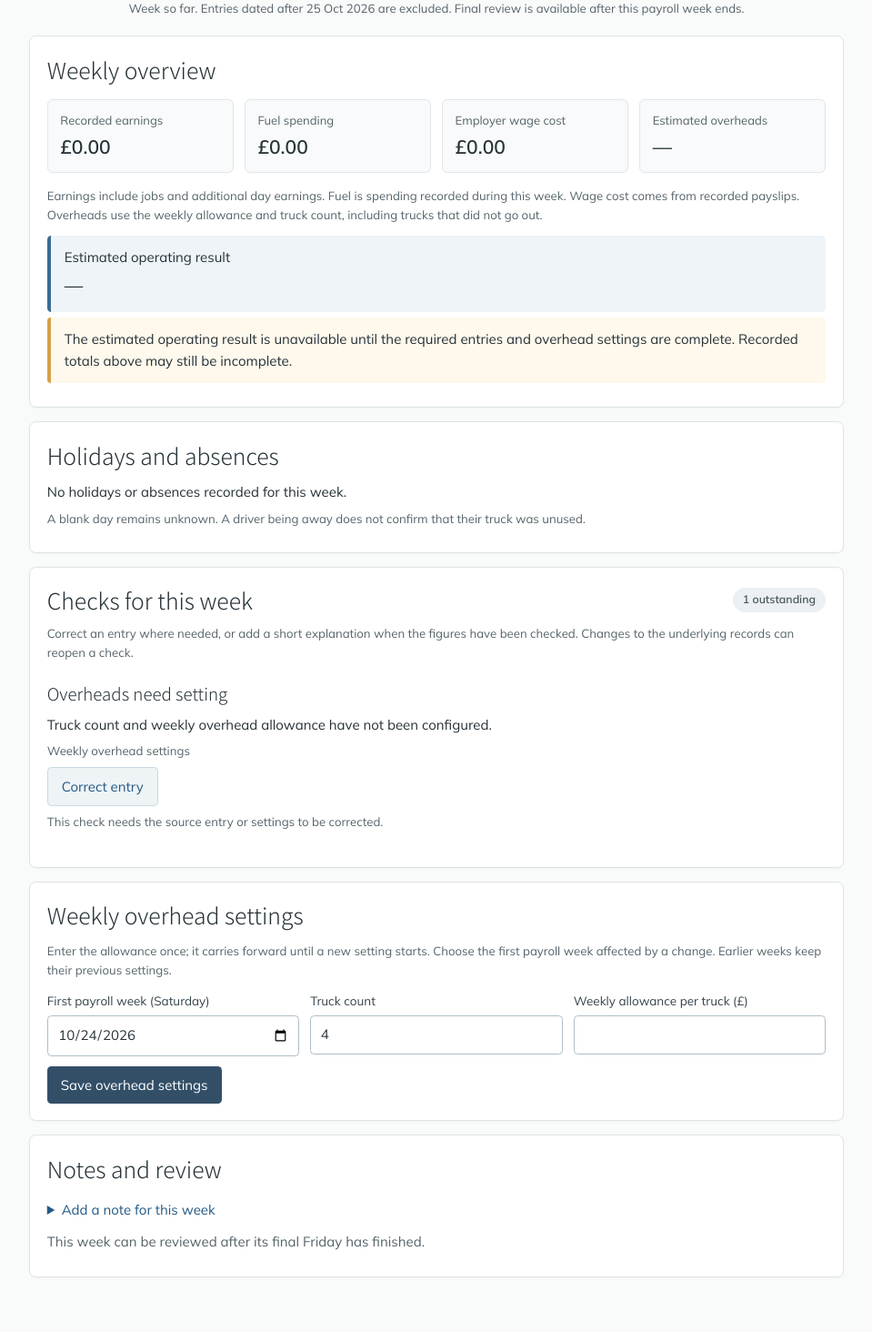
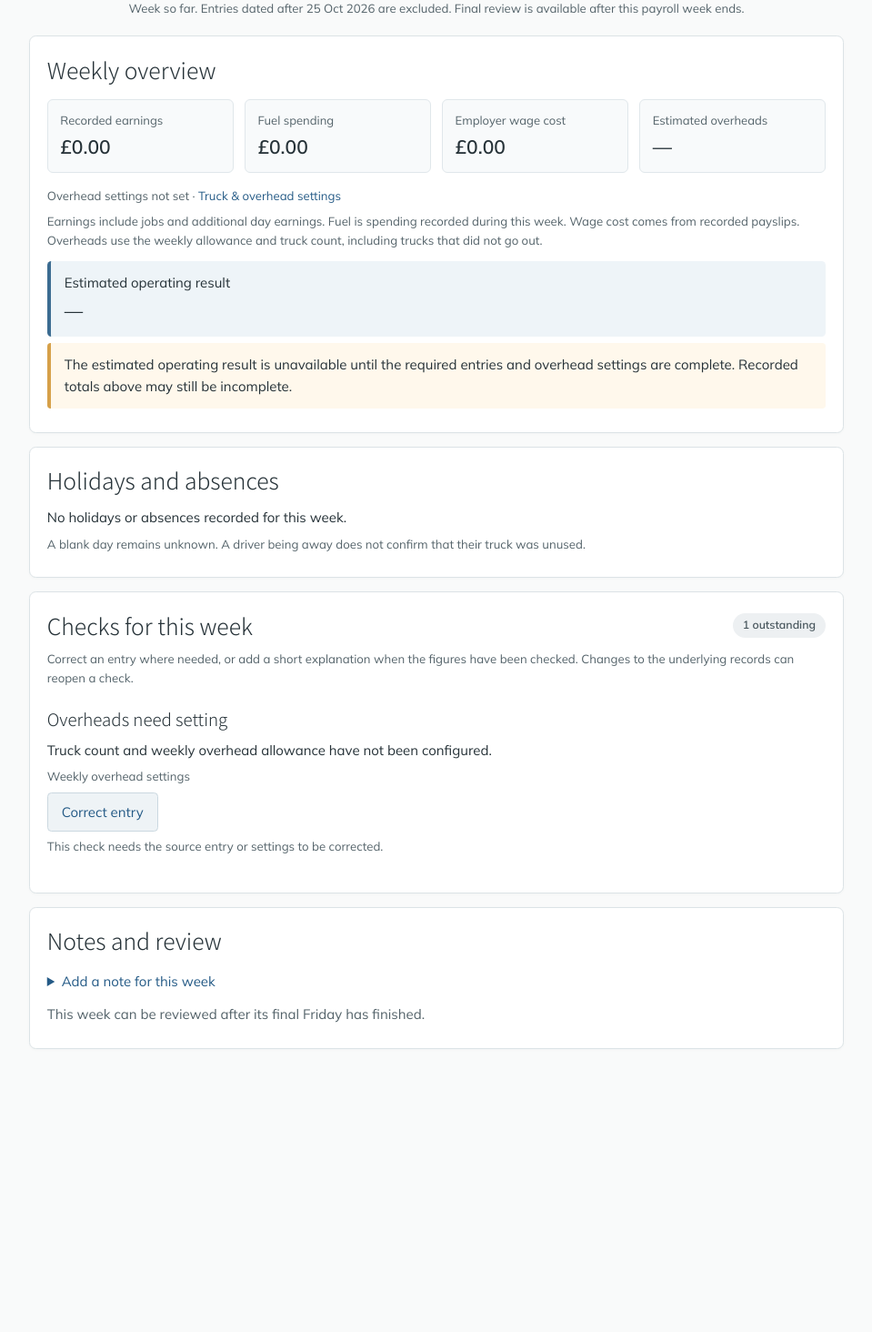
Before and after one commit to rhysjj111/haulage_assist, a Flask app: page /owner-analysis in a window 1280 px wide. Shown: the part 390-1854 px from the top of the page at 91% size, without its empty margins (160-1119 px from the left). After the commit the page ends 1543 px from the top, so only its background shows below. Run offline with Flask 3, Linux system fonts and the light colour scheme; parts of the project's set-up code (start-up, migrations or seed data) failed here and were passed over; some libraries are stand-ins or nearby versions.

Commit message:
Move truck and overhead settings to a dedicated page
Show current, previous and scheduled settings, with dated changes carrying forward automatically. Remove the weekly Overview form and show the actual weekly/monthly report basis, including mixed or missing settings. Preserve validation, review reopening and stale-form protection. No database migration or calculation changes.

```diff
--- a/haulage_app/owner_analysis/forms.py
+++ b/haulage_app/owner_analysis/forms.py
@@ -4,6 +4,8 @@ from flask_wtf import FlaskForm
 from wtforms import BooleanField, DateField, DecimalField, HiddenField, IntegerField, SelectField, TextAreaField
 from wtforms.validators import DataRequired, InputRequired, Length, NumberRange, Optional, ValidationError
 from wtforms.widgets import HiddenInput
+
+from haulage_app.owner_analysis.dates import validate_week_start, week_end
 
 
 def _allowance(form, field):
@@ -16,9 +18,17 @@ def _allowance(form, field):
         raise ValidationError("Use no more than two decimal places.")
 
 
+def _effective_week(form, field):
+    try:
+        validate_week_start(field.data)
+        week_end(field.data)
+    except (TypeError, ValueError, OverflowError):
+        raise ValidationError("Choose a Saturday as the first affected payroll week.") from None
+
+
 class OverheadSettingsForm(FlaskForm):
     selected_week = HiddenField(validators=[InputRequired()])
-    effective_week_start = DateField("First payroll week", validators=[InputRequired()])
+    effective_week_start = DateField("Applies from week beginning (Saturday)", validators=[InputRequired(), _effective_week])
     truck_count = IntegerField("Truck count", validators=[InputRequired(), NumberRange(min=0, max=2147483647)])
     allowance_per_truck = DecimalField("Weekly allowance per truck (£)", places=None,
                                        validators=[InputRequired(), _allowance])
--- a/haulage_app/owner_analysis/routes.py
+++ b/haulage_app/owner_analysis/routes.py
@@ -21,8 +21,10 @@ from haulage_app.owner_analysis.forms import (
     AbsenceForm, IssueVerificationForm, OverheadSettingsForm, WeekNoteForm, WeekReviewForm,
 )
 from haulage_app.owner_analysis.overheads import (
-    ensure_weekly_overhead, overhead_settings_fingerprint, set_overhead_settings,
+    ensure_weekly_overhead, get_weekly_overhead, overhead_settings_fingerprint, set_overhead_settings,
 )
+from haulage_app.owner_analysis.models import OwnerOverheadSetting
+from haulage_app.owner_analysis.overhead_presentation import build_overhead_basis
 from haulage_app.owner_analysis.reviews import (
     get_reviewed_week, save_issue_verification, save_week_note, save_week_review,
 )
@@ -129,7 +131,7 @@ def _prepare_week_presentation(report, *, correction_links=False):
             issue.get("driver_name"), issue.get("truck_registration"),
             issue.get("date").strftime("%d %b %Y") if issue.get("date") else None) if value)
         if correction_links:
-            issue["correction_url"] = "#owner-overheads" if issue["code"] == "missing_overhead_settings" else correction_url(week, issue, report=report)
+            issue["correction_url"] = url_for("owner_analysis.overhead_settings", week_start=week.isoformat()) if issue["code"] == "missing_overhead_settings" else correction_url(week, issue, report=report)
             issue["fuel_flag_correction_url"] = fuel_flag_correction_url(week, issue, report=report) if issue["code"] == "missing_fuel_receipt" else None
         issue["can_confirm_zero"] = "confirmed_zero" in issue.get("verification_decisions", [])
         issue["can_mark_absence"] = issue["code"] == "missing_day"
@@ -214,16 +216,14 @@ def weekly():
     report = _prepare_week_presentation(get_reviewed_week(week, as_of=today), correction_links=view == "overview")
     assigned_month = payroll_month_for_week(week)
     selected_month = f"{assigned_month.year:04d}-{assigned_month.month:02d}"
-    settings = report["overhead_settings"] or {}
-    overhead_form = OverheadSettingsForm(data={"selected_week": week.isoformat(), "effective_week_start": week,
-        "fingerprint": overhead_settings_fingerprint(), "truck_count": settings.get("truck_count", 4),
-        "allowance_per_truck": Decimal(settings["allowance_per_truck"]) / 100 if "allowance_per_truck" in settings else None}) if view == "overview" else None
     # Shared notification context processors also query the database while
     # rendering. Keep the entire read-only response inside this guard.
     with db.session.no_autoflush:
         return render_template("owner_analysis/weekly.html", report=report,
             previous_week=_adjacent_week(week, -7), next_week=_adjacent_week(week, 7), current_week=current.isoformat(),
-            selected_month=selected_month, overhead_form=overhead_form, verification_form=IssueVerificationForm(),
+            selected_month=selected_month, verification_form=IssueVerificationForm(),
+            overhead_basis=build_overhead_basis([report]),
+            settings_url=url_for("owner_analysis.overhead_settings", week_start=week.isoformat()),
             note_form=WeekNoteForm(data={"week_start": week.isoformat(), "fingerprint": report["week_fingerprint"], "scope_key": "week_note"}),
             review_form=WeekReviewForm(data={"week_start": week.isoformat(), "fingerprint": report["week_fingerprint"]}),
             absence_form=AbsenceForm(), **_analysis_context(report, view, selected_id))
@@ -267,19 +267,119 @@ def monthly():
     with db.session.no_autoflush:
         return render_template("owner_analysis/monthly.html", report=report, selected_month=selected_month,
             previous_month=adjacent(-1), next_month=adjacent(1), current_month=_month_key(today),
+            overhead_basis=build_overhead_basis(report["weeks"]),
+            settings_url=url_for("owner_analysis.overhead_settings", week_start=chosen_week.isoformat(), month=selected_month),
             weekly_toggle_week=chosen_week.isoformat(), **_analysis_context(report, view, selected_id,
             selected_month=selected_month, chosen_week=chosen_week))
 
 
+def _settings_month():
+    """Keep return navigation within a validated, local report period."""
+    if len(request.args.getlist("month")) > 1:
+        abort(400, description="Please select one return month.")
+    value = request.args.get("month")
+    if value is not None:
+        try:
+            if re.fullmatch(r"[0-9]{4}-[0-9]{2}", value) is None:
+                raise ValueError()
+            selected = date.fromisoformat(value + "-01")
+            week_end(payroll_weeks_for_month(selected.year, selected.month)[-1])
+        except (TypeError, ValueError, OverflowError):
+            abort(400, description="Please select a valid return month.")
+    return value
+
+
+def _settings_url(week, month=None):
+    return url_for("owner_analysis.overhead_settings", week_start=week.isoformat(),
+                   **({"month": month} if month is not None else {}))
+
+
+def _render_overhead_settings(selected_week, *, month=None, form=None, save_error=None, status=200):
+    # Notification context processors query while rendering, too. Keep this
+    # entire GET/error response read-only, including any pending source edits.
+    with db.session.no_autoflush:
+        current_week = payroll_week_start(today_london())
+        rows = OwnerOverheadSetting.query.order_by(OwnerOverheadSetting.effective_week_start.desc()).all()
+        sources = {row.id: row for row in rows}
+
+        def values_for(week):
+            effective = get_weekly_overhead(week)
+            if effective is None:
+                return None
+            source = sources[effective.source_setting_id]
+            return {"effective_week_start": source.effective_week_start,
+                    "truck_count": effective.truck_count,
+                    "allowance_per_truck": effective.allowance_per_truck,
+                    "total": effective.total}
+
+        current_setting = values_for(current_week)
+        selected_setting = values_for(selected_week)
+        active = next((row for row in rows if row.effective_week_start <= current_week), None)
+        history = [{"effective_week_start": row.effective_week_start,
+                    "truck_count": row.truck_count, "allowance_per_truck": row.allowance_per_truck,
+                    "total": row.total,
+                    "status": "scheduled" if row.effective_week_start > current_week else
+                              "current" if row is active else "previous"} for row in rows]
+        if form is None:
+            form = OverheadSettingsForm(data={
+                "selected_week": selected_week.isoformat(), "effective_week_start": current_week,
+                "fingerprint": overhead_settings_fingerprint(),
+                "truck_count": current_setting["truck_count"] if current_setting is not None else 4,
+                "allowance_per_truck": Decimal(current_setting["allowance_per_truck"]) / 100
+                                       if current_setting is not None else None,
+            })
+        return render_template("owner_analysis/overheads.html", overhead_form=form,
+            current_week=current_week, selected_week=selected_week, current_setting=current_setting,
+            selected_setting=selected_setting, settings_history=history, save_error=save_error,
+            settings_url=_settings_url(selected_week, month),
+            form_action=url_for("owner_analysis.save_overheads", **({"month": month} if month is not None else {})),
+            back_url=url_for("owner_analysis.monthly", month=month, week_start=selected_week.isoformat())
+                     if month is not None else url_for("owner_analysis.weekly", week_start=selected_week.isoformat()),
+            back_label="Back to monthly analysis" if month is not None else "Back to weekly analysis"), status
+
+
+@owner_analysis_bp.route("/owner-analysis/overheads", methods=["GET"])
+def overhead_settings():
+    if len(request.args.getlist("week_start")) > 1:
+        abort(400, description="Please select one report week.")
+    try:
+        selected_week = _parse_week(request.args.get("week_start", payroll_week_start(today_london()).isoformat()), normalize=True)
+        week_end(selected_week)
+    except (ValueError, OverflowError) as exc:
+        abort(400, description=str(exc))
+    return _render_overhead_settings(selected_week, month=_settings_month())
+
+
 @owner_analysis_bp.route("/owner-analysis/overheads", methods=["POST"])
 def save_overheads():
+    month = _settings_month()
     form = OverheadSettingsForm()
-    def save(week):
+    try:
+        selected_week = _parse_week(form.selected_week.data)
+        week_end(selected_week)
+    except (ValueError, OverflowError):
+        flash("Please reopen the settings page and select a valid report week.", "error-msg")
+        return redirect(_settings_url(payroll_week_start(today_london()), month), code=303)
+    if not form.validate_on_submit():
+        return _render_overhead_settings(selected_week, month=month, form=form, status=400)
+    try:
         if form.fingerprint.data != overhead_settings_fingerprint():
-            raise ValueError("Overhead settings have changed since this form opened. Refresh the week before saving.")
-        set_overhead_settings(form.effective_week_start.data, form.truck_count.data, int(form.allowance_per_truck.data * 100))
-        ensure_weekly_overhead(week)
-    return _post(form, save, "Overhead settings saved from the selected starting week.")
+            raise ValueError("Overhead settings have changed since this form opened. Refresh the settings and review the changes before saving.")
+        set_overhead_settings(form.effective_week_start.data, form.truck_count.data,
+                              int(form.allowance_per_truck.data * 100))
+        # The selected report week is only return context. A change creates a
+        # snapshot for its actual first affected week, never an unrelated week.
+        ensure_weekly_overhead(form.effective_week_start.data)
+        db.session.commit()
+    except (ValueError, OverflowError) as exc:
+        db.session.rollback()
+        return _render_overhead_settings(selected_week, month=month, form=form, save_error=str(exc), status=409)
+    except IntegrityError:
+        db.session.rollback()
+        return _render_overhead_settings(selected_week, month=month, form=form,
+            save_error="The settings changed while you were saving. Refresh the settings and check the history before trying again.", status=409)
+    flash("Overhead settings saved from the selected starting week.", "success-msg")
+    return redirect(_settings_url(selected_week, month), code=303)
 
 
 @owner_analysis_bp.route("/owner-analysis/verify", methods=["POST"])
--- /dev/null
+++ b/haulage_app/owner_analysis/templates/owner_analysis/_overhead_basis.html
@@ -0,0 +1,25 @@
+{% set is_monthly = report.weeks is defined %}
+<div class="owner-overhead-basis owner-muted owner-small">
+  {% if overhead_basis.state == 'mixed' %}
+    <details>
+      <summary>Settings varied during this period</summary>
+      <ul class="owner-list">
+        {% for week in overhead_basis.weeks %}
+        <li>
+          <strong>{{ week.week_start.strftime('%d %b %Y') }} – {{ week.week_end.strftime('%d %b %Y') }}</strong><br>
+          {% if week.truck_count is none %}Not set{% else %}{{ week.truck_count }} {{ 'truck' if week.truck_count == 1 else 'trucks' }} · {{ money(week.allowance_per_truck) }} per truck per week{% endif %}
+        </li>
+        {% endfor %}
+      </ul>
+    </details>
+  {% endif %}
+  <p>
+    {% if overhead_basis.state == 'uniform' %}
+      {{ overhead_basis.truck_count }} {{ 'truck' if overhead_basis.truck_count == 1 else 'trucks' }} · {{ money(overhead_basis.allowance_per_truck) }} per truck per week ·
+    {% elif overhead_basis.state == 'missing' %}
+      Overhead settings not set{% if is_monthly %} for the completed weeks{% endif %} ·
+    {% endif %}
+    {% if is_monthly and overhead_basis.week_count %}{{ overhead_basis.week_count }} completed payroll {{ 'week' if overhead_basis.week_count == 1 else 'weeks' }} included ·{% endif %}
+    <a href="{{ settings_url }}">Truck &amp; overhead settings</a>
+  </p>
+</div>
--- a/haulage_app/owner_analysis/templates/owner_analysis/monthly.html
+++ b/haulage_app/owner_analysis/templates/owner_analysis/monthly.html
@@ -47,10 +47,11 @@
       <div class="owner-metric"><span class="owner-metric-label">Employer wage cost</span><strong class="owner-metric-value">{% if payroll_pending and report.employer_cost == 0 %}Pending{% else %}{{ money(report.employer_cost) }}{% endif %}</strong>{% if payroll_pending and report.employer_cost != 0 %}<span class="owner-small owner-muted">Recorded subtotal · payroll pending</span>{% endif %}</div>
       <div class="owner-metric"><span class="owner-metric-label">Estimated overheads</span><strong class="owner-metric-value">{{ money(report.overheads) }}</strong></div>
     </div>
+    {% include 'owner_analysis/_overhead_basis.html' %}
     <div class="owner-result"><span>Estimated operating result</span><strong>{{ money(report.estimated_operating_result) }}</strong></div>
     {% if report.estimated_operating_result is none %}<p class="owner-notice">One or more completed weeks has incomplete financial information. The monthly estimated operating result is unavailable until those weeks are complete.</p>{% endif %}
     <p class="owner-muted owner-small">Fuel is spending recorded in the included payroll weeks. Wage cost comes from recorded payslips. Overheads add the allowance for each included week, including trucks that did not go out.</p>
-    {% else %}<p>No completed payroll weeks yet.</p><p class="owner-muted owner-small">Figures will appear after the first included payroll week has finished.</p>{% endif %}
+    {% else %}<p>No completed payroll weeks yet.</p><p class="owner-muted owner-small">Figures will appear after the first included payroll week has finished.</p>{% include 'owner_analysis/_overhead_basis.html' %}{% endif %}
   </section>
 
   <section class="owner-card" aria-label="Monthly holiday and absence context">
--- a/haulage_app/owner_analysis/templates/owner_analysis/weekly.html
+++ b/haulage_app/owner_analysis/templates/owner_analysis/weekly.html
@@ -41,6 +41,7 @@
       <div class="owner-metric"><span class="owner-metric-label">Employer wage cost</span><strong class="owner-metric-value">{% if report.payroll_pending and report.employer_cost == 0 %}Pending{% else %}{{ money(report.employer_cost) }}{% endif %}</strong>{% if report.payroll_pending and report.employer_cost != 0 %}<span class="owner-small owner-muted">Recorded subtotal · payroll pending</span>{% endif %}</div>
       <div class="owner-metric"><span class="owner-metric-label">Estimated overheads</span><strong class="owner-metric-value">{{ money(report.overheads) }}</strong></div>
     </div>
+    {% include 'owner_analysis/_overhead_basis.html' %}
     <p class="owner-muted owner-small">Earnings include jobs and additional day earnings. Fuel is spending recorded during this week. Wage cost comes from recorded payslips. Overheads use the weekly allowance and truck count, including trucks that did not go out.</p>
     <div class="owner-result"><span>Estimated operating result</span><strong>{{ money(report.estimated_operating_result) }}</strong></div>
     {% if report.estimated_operating_result is none %}<p class="owner-notice">The estimated operating result is unavailable until the required entries and overhead settings are complete. Recorded totals above may still be incomplete.</p>{% endif %}
@@ -101,23 +102,6 @@
     {% else %}<p>No checks found for this week.{% if report.review_status == 'checked' %} This week has been reviewed.{% else %} A finished week still needs an explicit final review.{% endif %}</p>{% endfor %}
   </section>
 
-  <section class="owner-card" id="owner-overheads">
-    <h2>Weekly overhead settings</h2>
-    <p class="owner-muted owner-small">Enter the allowance once; it carries forward until a new setting starts. Choose the first payroll week affected by a change. Earlier weeks keep their previous settings.</p>
-    {% if overhead_form|default(none) %}
-    <form method="post" action="{{ url_for('owner_analysis.save_overheads') }}">
-      {{ hidden(overhead_form, 'overhead') }}
-      <div class="owner-form-grid">
-        <div><label for="{{ overhead_form.effective_week_start.id }}">First payroll week (Saturday)</label>{{ overhead_form.effective_week_start() }}</div>
-        <div><label for="{{ overhead_form.truck_count.id }}">Truck count</label>{{ overhead_form.truck_count() }}</div>
-        <div><label for="{{ overhead_form.allowance_per_truck.id }}">Weekly allowance per truck (£)</label>{{ overhead_form.allowance_per_truck() }}</div>
-      </div>
-      {% for name, errors in overhead_form.errors.items() %}{% for error in errors %}<p class="owner-error-list">{{ error }}</p>{% endfor %}{% endfor %}
-      <button type="submit" class="owner-button">Save overhead settings</button>
-    </form>
-    {% endif %}
-  </section>
-
   <section class="owner-card" id="weekly-review">
     <h2>Notes and review</h2>
     {% if note_form|default(none) %}<details><summary>Add a note for this week</summary><form method="post" action="{{ url_for('owner_analysis.week_note') }}">{{ hidden(note_form, 'week-note') }}<label for="week-note-text">Brief note</label>{{ note_form.note(id='week-note-text') }}<button type="submit" class="owner-button owner-button-secondary">Save note</button></form></details>{% endif %}
--- a/haulage_app/templates/macros.html
+++ b/haulage_app/templates/macros.html
@@ -1195,6 +1195,7 @@ from datetime import datetime
         <li><a class="subheader">Tools</a></li>
         <li><a href="{{ url_for('wages_calculator.wages_calculator') }}"><i class="material-icons">attach_money</i>Wages Calculator</a></li>
         <li><a href="{{ url_for('owner_analysis.weekly') }}"><i class="material-icons">assessment</i>Owner Analysis</a></li>
+        <li><a href="{{ url_for('owner_analysis.overhead_settings') }}"><i class="material-icons">settings</i>Truck &amp; overhead settings</a></li>
         <li class="">
             <!-- <ul class="collapsible collapsible-accordion">
                 <li>
```
Also changed, not shown: docs/owner-analysis-deployment.md (+1 -1 lines), docs/owner-analysis.md (+19 -2 lines), haulage_app/owner_analysis/overhead_presentation.py (added, +35 -0 lines), haulage_app/owner_analysis/templates/owner_analysis/overheads.html (added, +85 -0 lines), tests/test_owner_overhead_presentation.py (added, +82 -0 lines), tests/test_owner_pages.py (+8 -5 lines), tests/test_owner_settings_page.py (added, +227 -0 lines).
